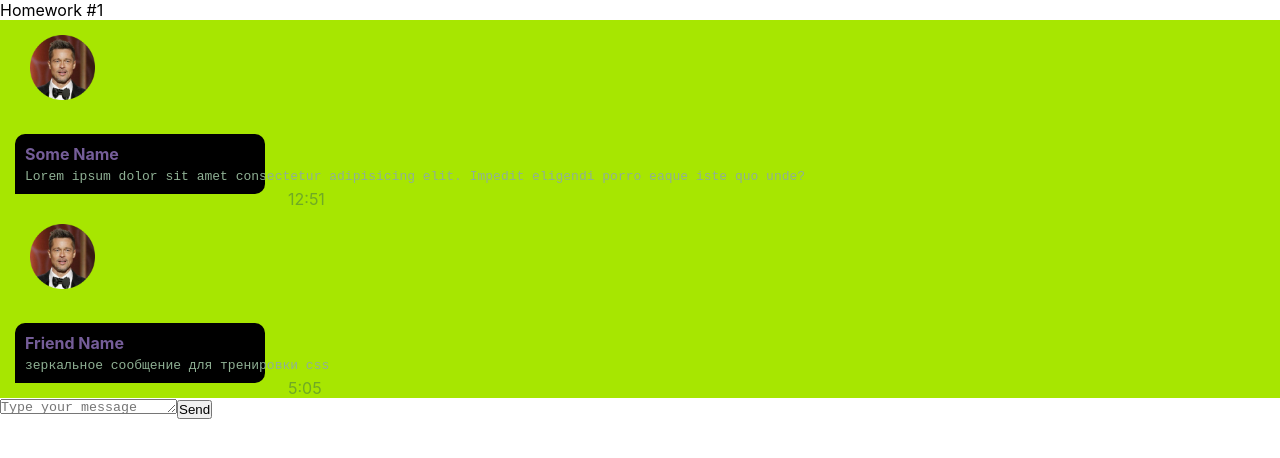
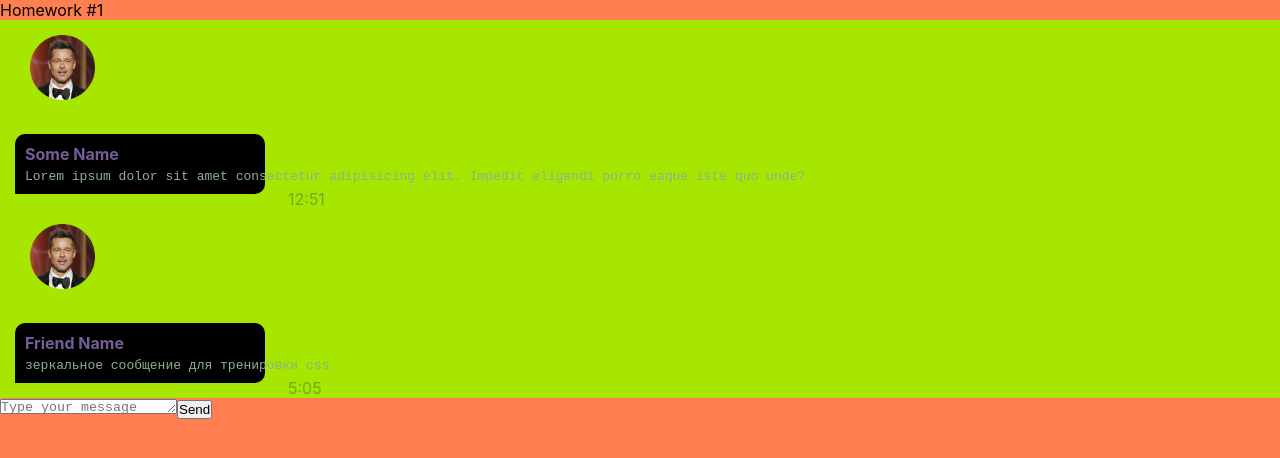
Before and after one commit to m1rade/IgnatHWs2.0, a React (Create React App) app: page / in a window 1280 px wide. Shown: the top 458 px of the page. Built offline with nearby package versions, Linux system fonts and the light colour scheme.

Commit message:
First commit

```diff
--- a/src/index.css
+++ b/src/index.css
@@ -12,6 +12,7 @@ body {
     -webkit-font-smoothing: antialiased;
     -moz-osx-font-smoothing: grayscale;
     box-sizing: border-box;
+    background-color: coral;
 }
 
 code {
```
